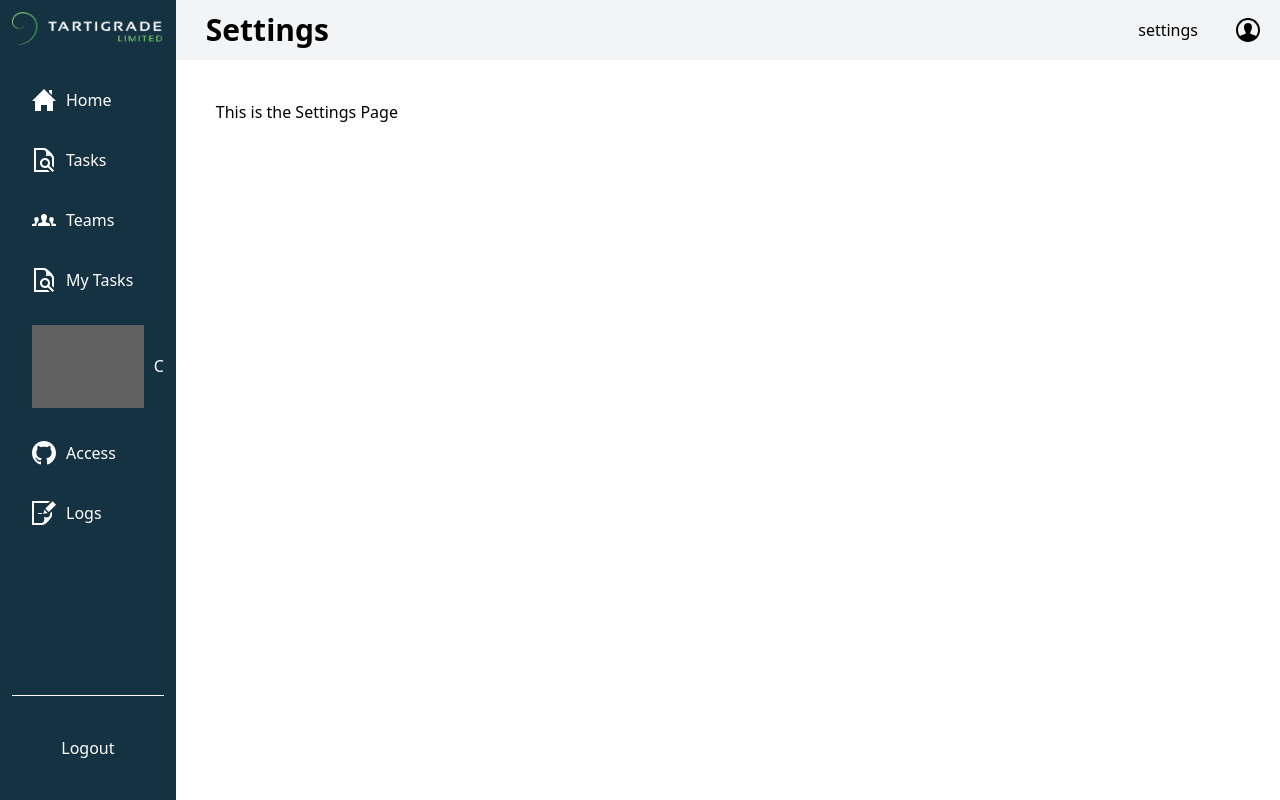
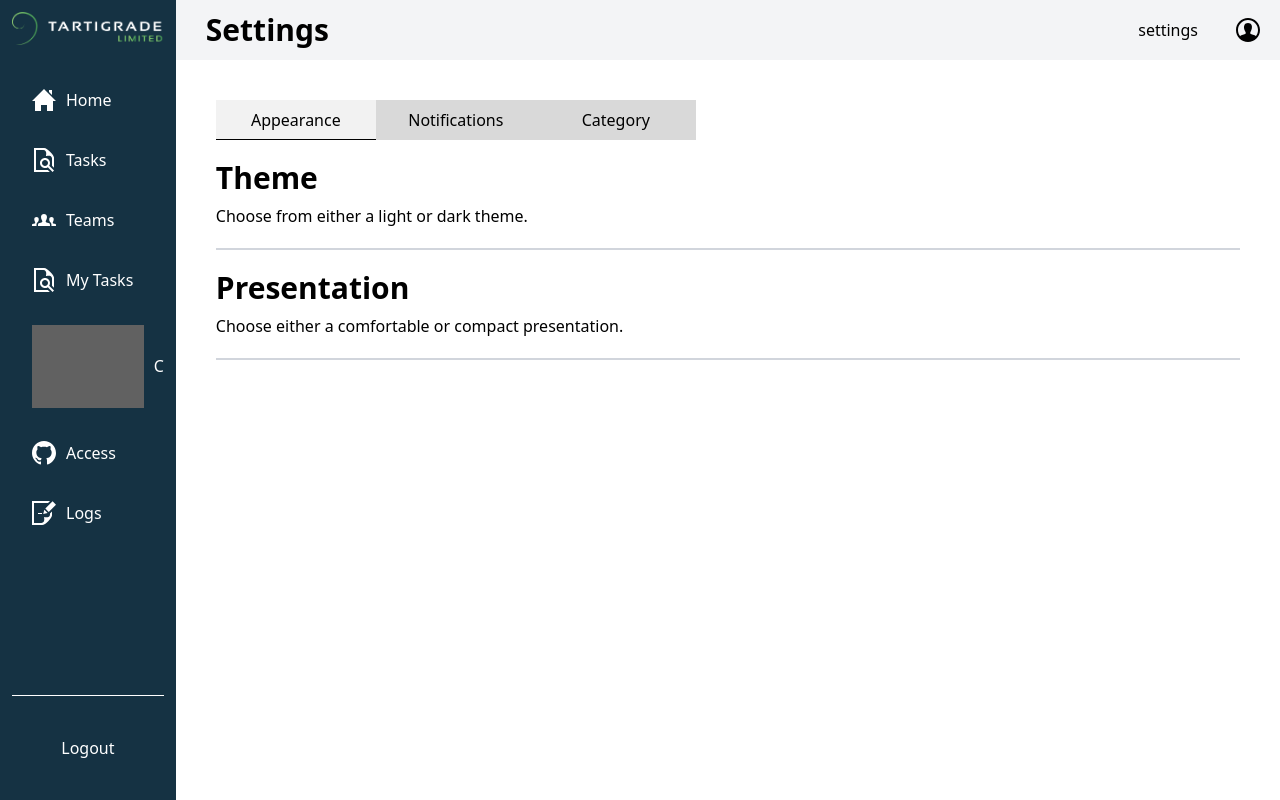
Before and after one commit to devaku/synapse, a React (Vite) app in the folder frontend/: page /settings in a window 1280 px wide. Built offline with nearby package versions, Linux system fonts and the light colour scheme; grey boxes are pictures that could not be loaded.

Commit message:
Settings page tab group

```diff
--- a/frontend/src/pages/settings.tsx
+++ b/frontend/src/pages/settings.tsx
@@ -1,9 +1,88 @@
+import { useState, type JSX } from 'react';
 import HeaderContainer from '../components/container/header_container';
 
 export default function SettingsPage() {
+
+	type Tab = {
+		name: string,
+		selected?: boolean,
+		onClick?: () => void,
+		content?: JSX.Element
+	}
+
+	function Tab({name, selected = false, onClick}: Tab) {
+		return (
+			<button
+				className={`w-40 h-10 flex items-center justify-center hover:cursor-pointer ${selected == true ? 'border-b-1 bg-black/5' : 'bg-black/15'}`}
+				onClick={onClick}
+			>{name}</button>
+		);
+	}
+
+	function TabGroup({tabs}: {tabs: Array<Tab>}) {
+		const [activeTab, setActiveTab] = useState(tabs[0].name)
+
+		return (
+			<div>
+				<div className='flex'>
+					{tabs.map((tab) => (
+						<Tab
+							name={tab.name}
+							selected={tab.name === activeTab}
+							onClick={() => setActiveTab(tab.name)}
+						/>
+					))}
+				</div>
+				{tabs.find((tab) => tab.name === activeTab)?.content}
+			</div>
+		);
+	}
+
 	return (
 		<HeaderContainer pageTitle={'Settings'}>
-			<div>This is the Settings Page</div>
+			<TabGroup tabs={
+				[
+					{name: 'Appearance', content:
+						<div>
+							<div className='flex flex-col gap-2 my-5'>
+								<h2 className='text-3xl font-semibold'>Theme</h2>
+								<p>Choose from either a light or dark theme.</p>
+							</div>
+
+							<div className='bg-gray-300 w-full h-[2px]' />
+
+							<div className='flex flex-col gap-2 my-5'>
+								<h2 className='text-3xl font-semibold'>Presentation</h2>
+								<p>Choose either a comfortable or compact presentation.</p>
+							</div>
+
+							<div className='bg-gray-300 w-full h-[2px]' />
+						</div>
+					},
+					{name: 'Notifications', content:
+						<div>
+							<div className='flex flex-col gap-2 my-5'>
+								<h2 className='text-3xl font-semibold'>Preference</h2>
+								<p>Notify me for the following:</p>
+							</div>
+
+							<div className='bg-gray-300 w-full h-[2px]' />
+
+							<div className='flex flex-col gap-2 my-5'>
+								<h2 className='text-3xl font-semibold'>Volume</h2>
+								<p>How loud should a notification be?</p>
+							</div>
+
+							<div className='bg-gray-300 w-full h-[2px]' />
+						</div>
+					},
+					{name: 'Category', content:
+						<div>
+
+						</div>
+					}
+				]
+			}/>
 		</HeaderContainer>
 	);
 }
```
